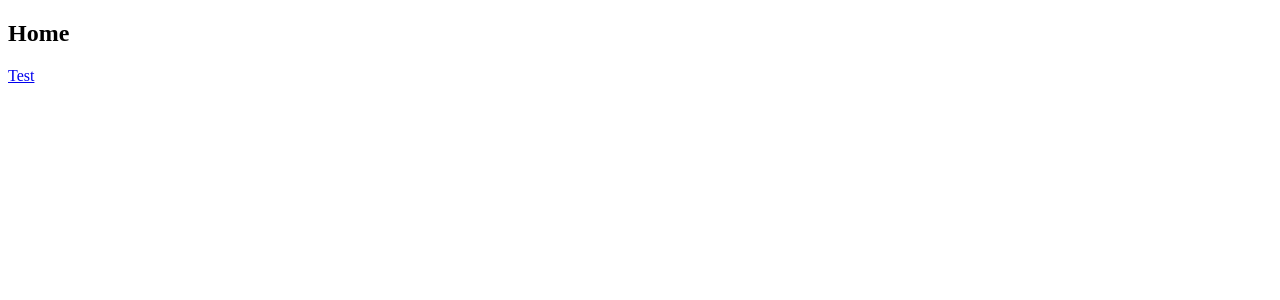
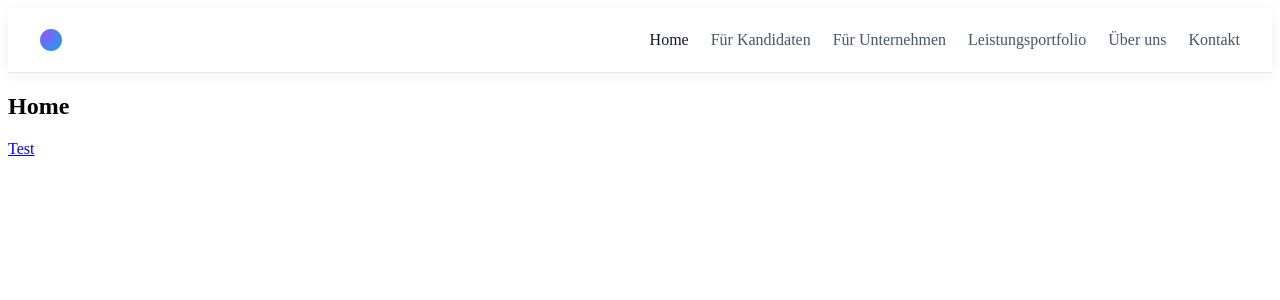
Before and after one commit to Frontend-devM/pflegedienst, a React (Vite) app: page / in a window 1280 px wide. Shown: the top 300 px of the page. Built offline with nearby package versions, Linux system fonts and the light colour scheme.

Commit message:
test commit

```diff
--- a/src/App.jsx
+++ b/src/App.jsx
@@ -1,5 +1,6 @@
 import { Routes, Route } from "react-router-dom";
 import Home from "./pages/Home";
+import Navbar from "./components/Navbar";
 
 
 function App() {
@@ -7,6 +8,7 @@ function App() {
 
   return (
     <>
+     <Navbar />
       <Routes>
         <Route path="/" element={<Home />} />
       </Routes>
@@ -14,4 +16,4 @@ function App() {
   )
 }
 
-export default App
+export default App;
--- /dev/null
+++ b/src/components/Navbar.jsx
@@ -0,0 +1,141 @@
+import { useEffect, useState } from "react";
+import { Link, NavLink, useLocation } from "react-router-dom";
+import styles from "./NavBar.module.css";
+
+export default function NavBar() {
+  const { pathname } = useLocation();
+
+  // Overlay-Render-Steuerung für Ein-/Ausblende-Animation
+  const [show, setShow] = useState(false);      // Overlay ist gerendert?
+  const [closing, setClosing] = useState(false); // spielt Close-Animation?
+
+  // beim Routewechsel Menü schließen
+  useEffect(() => {
+    if (show) handleClose();
+    // eslint-disable-next-line react-hooks/exhaustive-deps
+  }, [pathname]);
+
+  // Scroll lock, solange Overlay sichtbar ist (auch während Close-Anim)
+  useEffect(() => {
+    document.body.style.overflow = show ? "hidden" : "";
+    return () => (document.body.style.overflow = "");
+  }, [show]);
+
+  const handleOpen = () => {
+    setClosing(false);
+    setShow(true);
+  };
+
+  const handleClose = () => {
+    // erst Animation abspielen, danach unmount
+    setClosing(true);
+  };
+
+  const onOverlayAnimEnd = () => {
+    if (closing) {
+      setShow(false);
+      setClosing(false);
+    }
+  };
+
+  return (
+    <header className={styles.nav}>
+      <div className={styles.inner}>
+        {/* Logo links */}
+        <Link to="/" className={styles.logo}>
+          <span className={styles.logoMark} aria-hidden="true" />
+        </Link>
+
+        {/* Desktop-Links mittig */}
+        <nav className={styles.centerLinks} aria-label="Hauptnavigation">
+          {[
+            { to: "/", label: "Home" },
+            { to: "/kandidaten", label: "Für Kandidaten" },
+            { to: "/unternehmen", label: "Für Unternehmen" },
+            { to: "/portfolio", label: "Leistungsportfolio" },
+            { to: "/ueber-uns", label: "Über uns" },
+            { to: "/kontakt", label: "Kontakt" },
+          ].map((i) => (
+            <NavLink
+              key={i.to}
+              to={i.to}
+              className={({ isActive }) =>
+                `${styles.link} ${isActive ? styles.linkActive : ""}`
+              }
+            >
+              {i.label}
+            </NavLink>
+          ))}
+        </nav>
+
+        {/* Burger rechts (nur mobil sichtbar, via CSS) */}
+        <button
+          className={styles.burgerBtn}
+          aria-label="Menü öffnen"
+          aria-haspopup="dialog"
+          aria-expanded={show && !closing}
+          onClick={handleOpen}
+        >
+          <span className={styles.burgerBar} />
+          <span className={styles.burgerBar} />
+          <span className={styles.burgerBar} />
+        </button>
+      </div>
+
+      {/* Overlay-Menü (bleibt beim Schließen während der Animation gemountet) */}
+      {show && (
+        <div
+          className={`${styles.overlay} ${closing ? styles.slideOut : styles.slideIn}`}
+          role="dialog"
+          aria-modal="true"
+          aria-label="Mobiles Menü"
+          onAnimationEnd={onOverlayAnimEnd}
+        >
+          {/* Close Button */}
+          <button
+            className={styles.closeBtn}
+            aria-label="Menü schließen"
+            onClick={handleClose}
+          >
+            <span className={styles.closeIcon} aria-hidden="true" />
+          </button>
+
+          {/* Suchfeld (wie in deinem Screenshot) */}
+          <div className={styles.searchWrap}>
+            <input
+              className={styles.searchInput}
+              type="search"
+              placeholder="Suchen …"
+              aria-label="Suche"
+            />
+            <span className={styles.searchIcon} aria-hidden="true">🔍</span>
+          </div>
+
+          {/* Linkliste */}
+          <nav className={styles.mobileLinks} aria-label="Mobiles Menü">
+            {[
+              { to: "/", label: "Home" },
+              { to: "/kandidaten", label: "Für Kandidaten" },
+              { to: "/unternehmen", label: "Für Unternehmen" },
+              { to: "/portfolio", label: "Leistungsportfolio" },
+              { to: "/ueber-uns", label: "Über uns" },
+              { to: "/kontakt", label: "Kontakt" },
+              { to: "/datenschutz", label: "Datenschutz" },
+              { to: "/impressum", label: "Impressum" },
+            ].map((i) => (
+              <NavLink
+                key={i.to}
+                to={i.to}
+                className={({ isActive }) =>
+                  `${styles.mobileLink} ${isActive ? styles.mobileLinkActive : ""}`
+                }
+              >
+                {i.label}
+              </NavLink>
+            ))}
+          </nav>
+        </div>
+      )}
+    </header>
+  );
+}
--- /dev/null
+++ b/src/components/Navbar.module.css
@@ -0,0 +1,123 @@
+:root{
+  --nav-h: 64px;
+  --text: #0f172a;
+  --muted: #475569;
+  --active: #0f172a;
+
+  --overlay-bg: #0e2a55;   /* dunkelblau wie Screenshot */
+  --overlay-text: #ffffff;
+  --close-bg: #12b3ae;     /* türkis runder Button */
+  --border: 1px solid #e5e7eb;
+
+  --shadow: 0 2px 12px rgba(0,0,0,.06);
+}
+
+/* Header */
+.nav{
+  position: sticky;
+  top: 0;
+  z-index: 100;
+  background:#fff;
+  border-bottom: var(--border);
+  box-shadow: var(--shadow);
+}
+.inner{
+  height: var(--nav-h);
+  max-width: 1200px;
+  margin: 0 auto;
+  padding: 0 16px;
+
+  display: flex;
+  align-items: center;
+  justify-content: space-between;
+}
+
+/* Logo */
+.logo{ display:flex; align-items:center; gap:10px; text-decoration:none; }
+.logoMark{ width:22px; height:22px; border-radius:50%;
+  background: radial-gradient(circle at 30% 30%, #8b5cf6, #0ea5e9);
+}
+.logoText{ color:#0f172a; font-weight:800; letter-spacing:.2px; }
+.logoSub{ color:#6b7280; font-size:.72rem; margin-left:6px; }
+
+/* Desktop Links (mittig) */
+.centerLinks{ display:none; gap:22px; }
+.link{ color:var(--muted); text-decoration:none; font-weight:500; padding:8px 0; transition:color .25s; }
+.link:hover{ color:var(--text); }
+.linkActive{ color:var(--active); }
+
+@media (min-width: 990px){
+  .centerLinks{ display:flex; }
+}
+
+/* Burger (nur mobil sichtbar) */
+.burgerBtn{
+  background:none; border:none; width:44px; height:44px;
+  display:none; place-items:center; cursor:pointer;
+}
+.burgerBar{ width:22px; height:2px; background:#0f172a; display:block; }
+.burgerBar + .burgerBar{ margin-top:5px; }
+
+@media (max-width: 989px){
+  .burgerBtn{ display:grid; }       /* 👉 nur unter 990px sichtbar */
+}
+
+/* Overlay */
+.overlay{
+  position: fixed;
+  inset: 0;
+  background: var(--overlay-bg);
+  color: var(--overlay-text);
+  z-index: 999;
+  display: grid;
+  grid-template-rows: auto auto 1fr;
+  padding: 16px;
+  will-change: transform, opacity;
+}
+.slideIn{ animation: overlayIn .28s ease both; }
+.slideOut{ animation: overlayOut .28s ease both; }
+
+@keyframes overlayIn{
+  from{ transform: translateX(100%); opacity: .6; }
+  to  { transform: translateX(0);    opacity: 1;  }
+}
+@keyframes overlayOut{
+  from{ transform: translateX(0);    opacity: 1;  }
+  to  { transform: translateX(100%); opacity: .6; }
+}
+
+/* Close-Button (rund, rechts oben) */
+.closeBtn{
+  position:absolute; top:18px; right:18px;
+  width:40px; height:40px; border-radius:999px;
+  border:none; background:var(--close-bg); color:#fff;
+  display:grid; place-items:center; cursor:pointer;
+  box-shadow: 0 6px 20px rgba(0,0,0,.18);
+  transition: transform .15s ease;
+}
+.closeBtn:active{ transform: scale(.96); }
+
+.closeIcon, .closeIcon::before{
+  content:""; width:18px; height:2px; background:#fff; display:block;
+  transform: rotate(45deg);
+}
+.closeIcon::before{ transform: rotate(-90deg); }
+
+/* Suche */
+.searchWrap{ margin-top:56px; display:flex; align-items:center; gap:10px; }
+.searchInput{
+  flex:1; height:42px; border-radius:999px; border:1px solid rgba(255,255,255,.2);
+  background: rgba(255,255,255,.08); color:#fff; padding:0 16px; outline:none;
+}
+.searchInput::placeholder{ color: rgba(255,255,255,.85); }
+.searchIcon{ margin-left:-34px; pointer-events:none; opacity:.9; }
+
+/* Mobile Linkliste */
+.mobileLinks{ margin-top:18px; display:flex; flex-direction:column; gap:18px; }
+.mobileLink{ color:#fff; text-decoration:none; font-weight:700; letter-spacing:.2px; }
+.mobileLinkActive{ text-decoration: underline; }
+
+/* Overlay nur mobil (optional) */
+@media (min-width: 990px){
+  .overlay{ display:none; }
+}
```
